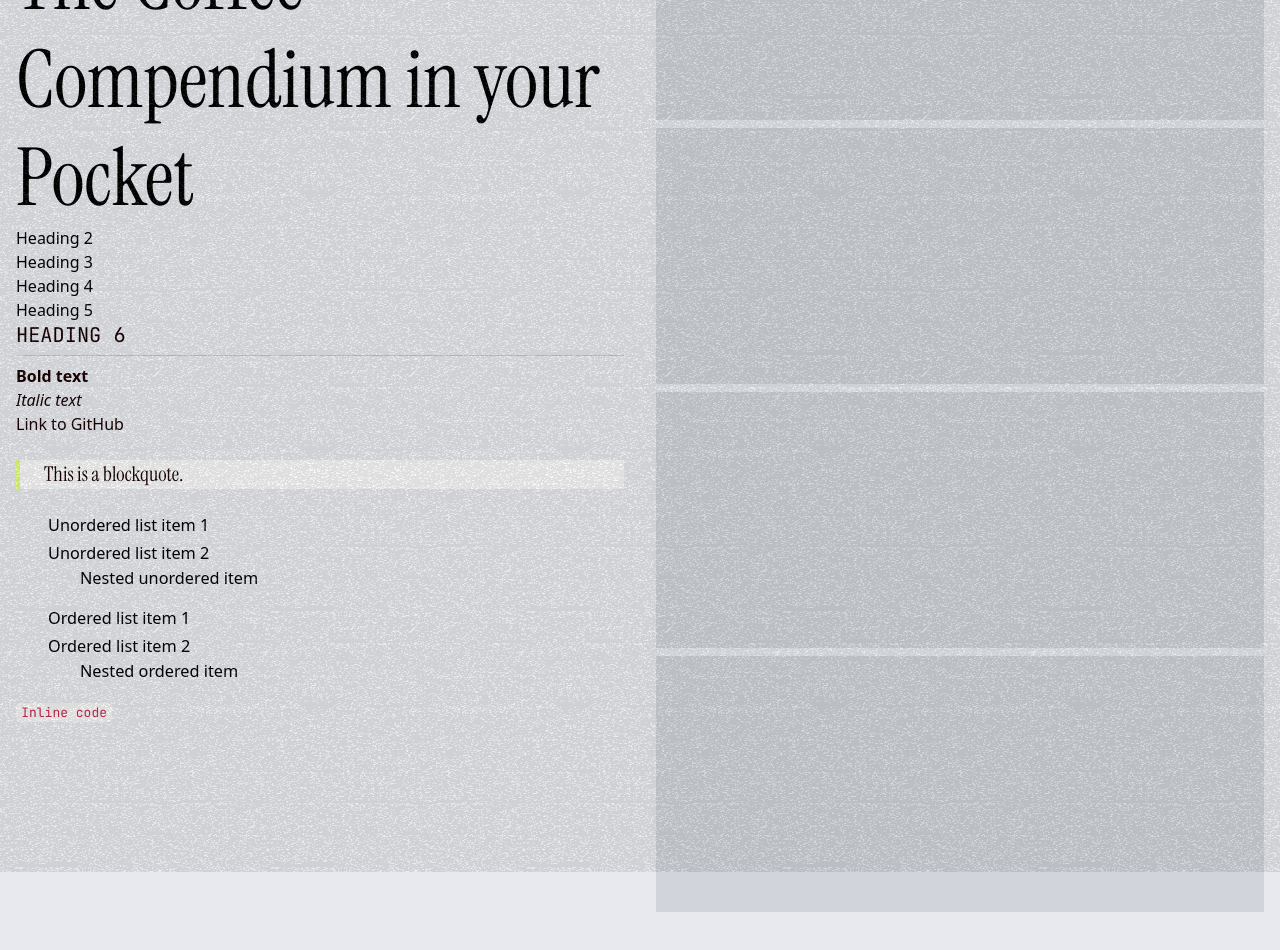
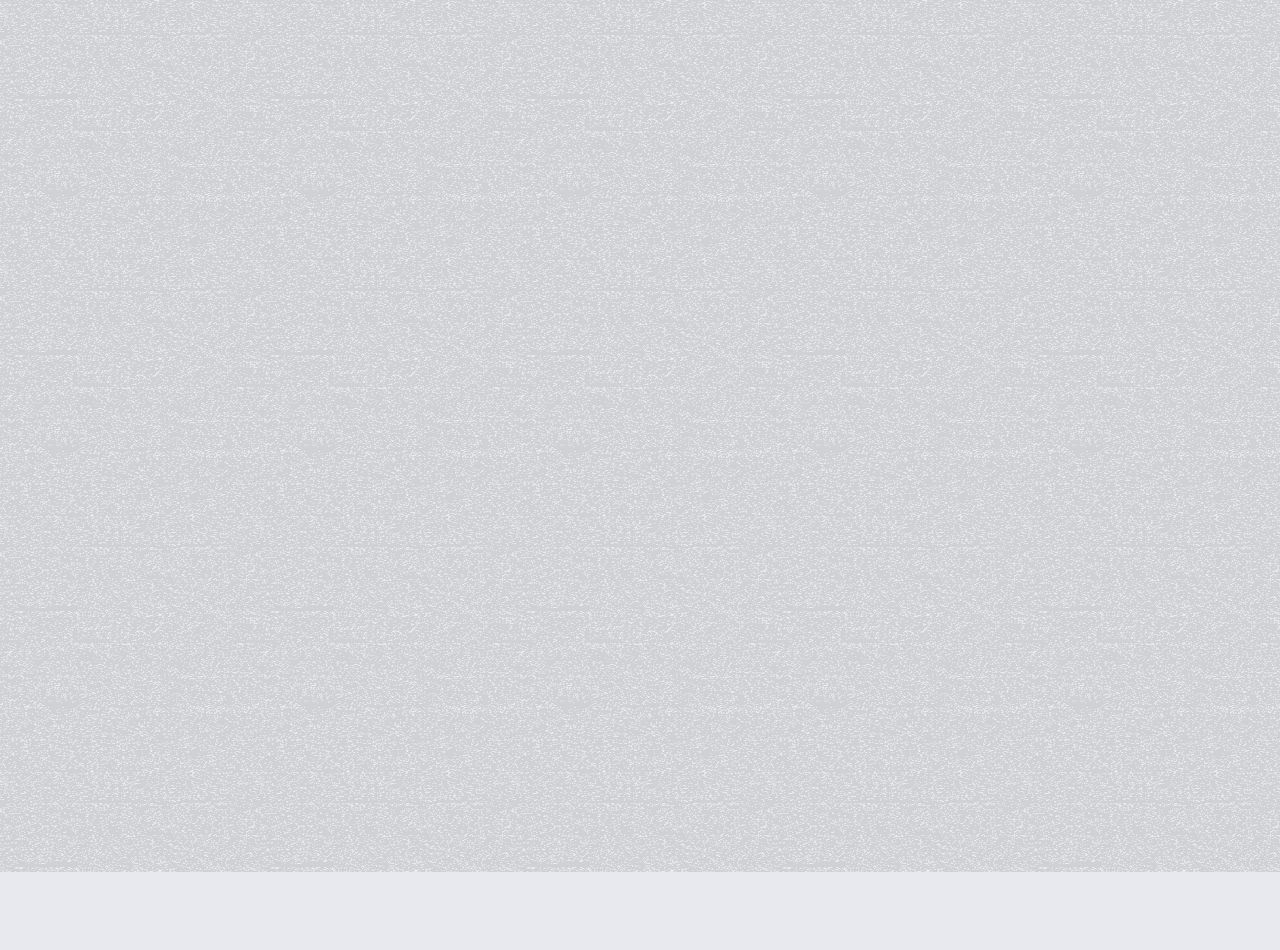
Before and after one commit to maxlair1/ux_portfolio_2025, a React (Vite) app: page /project in a window 1280 px wide. Shown: the part 680-1630 px from the top of the page. Built offline with nearby package versions, Linux system fonts and the light colour scheme.

Commit message:
grey matter

```diff
--- a/package.json
+++ b/package.json
@@ -55,6 +55,7 @@
     "@types/ws": "^8.18.1",
     "@types/yargs": "^17.0.33",
     "@types/yargs-parser": "^21.0.3",
+    "gray-matter": "^4.0.3",
     "gsap": "^3.13.0",
     "latest": "^0.2.0",
     "motion": "^12.10.4",
--- a/src/components/ProjectPage.tsx
+++ b/src/components/ProjectPage.tsx
@@ -1,23 +1,15 @@
+// pages/project.tsx
 import React from 'react';
 import ExampleMDX from '../docs/example.mdx';
+import matter from 'gray-matter';
 
-const ProjectPage = () => {
+const ProjectPage = ({ frontmatter, content }: any) => {
   return (
     <div className="flex flex-col lg:flex-row h-full w-full p-4 space-y-8 lg:space-y-0 lg:space-x-8">
       {/* MDX Content */}
       <div className="prose prose-neutral dark:prose-invert max-w-none w-full lg:w-1/2 overflow-auto">
         <ExampleMDX />
       </div>
-
-            {/* Gallery */}
-            <div className="w- lg:w-1/2 flex flex-col gap-2 overflow-x-hidden overflow-y-auto max-h-[500vh]">
-                {Array.from({ length: 6 }).map((_, i) => (
-                    <div
-                        key={i}
-                        className="w-full h-64 bg-gray-300"
-                    />
-                ))}
-            </div>
     </div>
   );
 };
--- a/src/docs/example.mdx
+++ b/src/docs/example.mdx
@@ -1,32 +1,10 @@
-<div className="mt-[500px]"></div>
-<span className="text-[5rem] font-mono uppercase leading-[120%]">Local Bean: <span className="font-serif normal-case">The Coffee Compendium in your Pocket</span></span>
-
-## Heading 2
-
-### Heading 3
-
-#### Heading 4
-
-##### Heading 5
-
-###### Heading 6
-
 ---
-
-**Bold text**
-
-*Italic text*
-
-[Link to GitHub](https://github.com)
-
-> This is a blockquote.
-
-- Unordered list item 1
-- Unordered list item 2
-    - Nested unordered item
-
-1. Ordered list item 1
-2. Ordered list item 2
-     1. Nested ordered item
-
-`Inline code`
+title: "Local Bean"
+description: "The Coffee Compendium in your Pocket"
+coverImage: "/local-bean.png"
+layout: "defaultLayout"
+tags:
+  - coffee
+  - guide
+---
+# Test
--- /dev/null
+++ b/src/layouts/DefaultLayout.tsx
@@ -0,0 +1,29 @@
+import React from 'react';
+
+export function CoffeeLayout({ title, description, coverImage, children }) {
+  return (
+    <article className="max-w-3xl mx-auto px-4 py-12 font-sans">
+      {coverImage && (
+        <img
+          src={coverImage}
+          alt={title}
+          className="rounded-xl w-full mb-8 shadow-lg"
+        />
+      )}
+      <header className="mb-12">
+        <h1 className="text-4xl md:text-5xl font-mono uppercase leading-tight tracking-tight mb-2">
+          {title}
+        </h1>
+        {description && (
+          <p className="text-lg text-gray-600 font-serif normal-case">
+            {description}
+          </p>
+        )}
+      </header>
+
+      <section className="prose prose-lg max-w-none dark:prose-invert">
+        {children}
+      </section>
+    </article>
+  );
+}
```
Also changed, not shown: public/Local-bean.png (added), 1 other file (tests, documents, lock files or other folders). Lines whose indentation alone changed are shown as unchanged.
